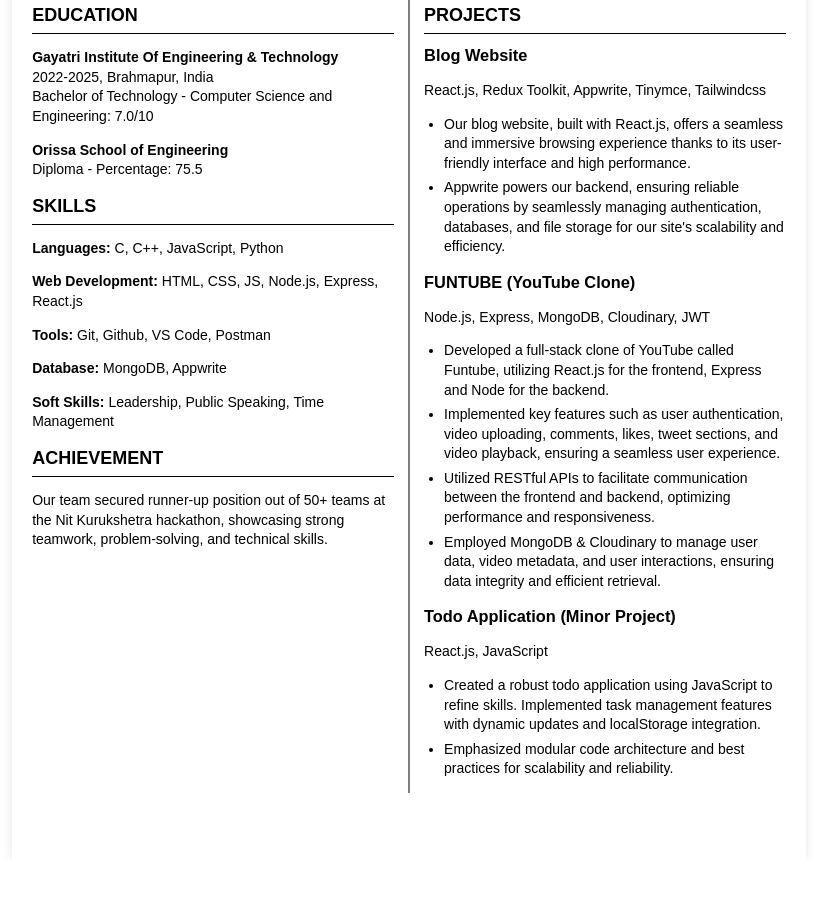
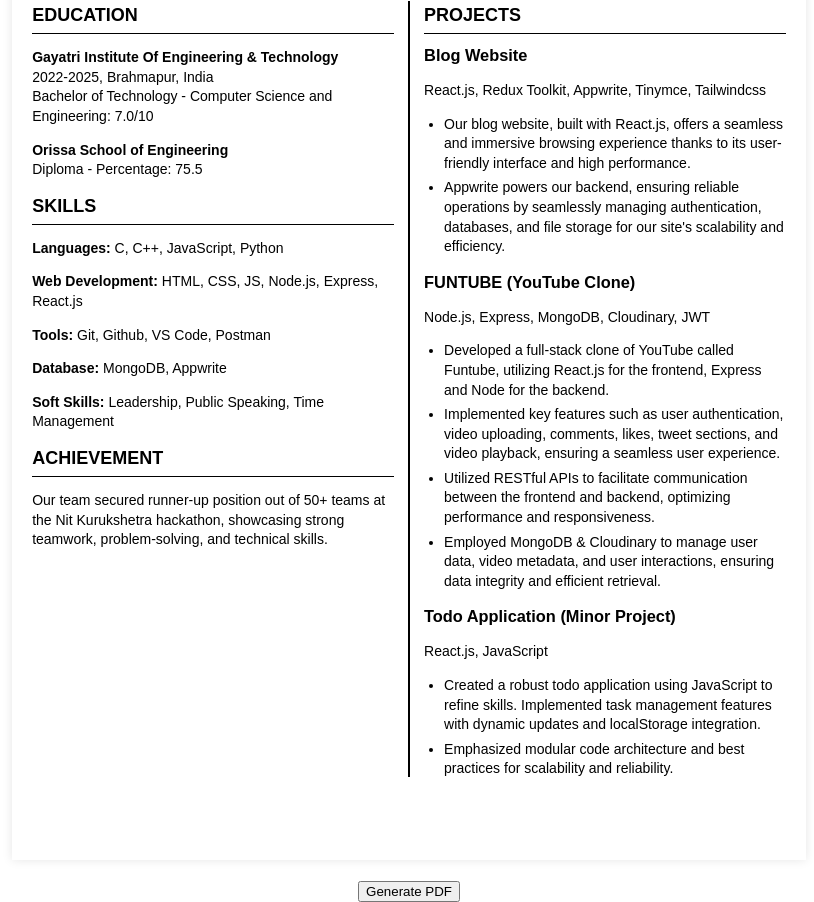
Before and after one commit to Dwiti-Maharana/Html-Practice, a plain HTML site: page Resume.html in a window 1280 px wide. Shown: the part 263-1165 px from the top of the page, without its empty margins (231-1045 px from the left). Before the commit the page ends 1123 px from the top, so only its background shows below. Drawn offline with nearby package versions, Linux system fonts and the light colour scheme.

Commit message:
Add files via upload

```diff
--- a/Resume.html
+++ b/Resume.html
@@ -5,6 +5,8 @@
     <meta name="viewport" content="width=device-width, initial-scale=1.0">
     <title>Editable Resume</title>
     <link rel="stylesheet" href="https://cdnjs.cloudflare.com/ajax/libs/font-awesome/6.0.0-beta3/css/all.min.css">
+    <script src="https://cdnjs.cloudflare.com/ajax/libs/jspdf/2.4.0/jspdf.umd.min.js"></script>
+    <script src="https://cdnjs.cloudflare.com/ajax/libs/html2canvas/1.4.1/html2canvas.min.js"></script>
     <style>
         body {
             font-family: Arial, sans-serif;
@@ -31,7 +33,7 @@
             display: flex;
             justify-content: space-between;
             align-items: flex-start;
-            border-bottom: 15px solid #2b0707;
+            border-bottom: 15px solid #6e6a6a;
             padding-bottom: 10px;
             margin-bottom: 10px;
         }
@@ -81,11 +83,11 @@
         }
         .vertical-line {
             position: absolute;
-            top: 0;
-            bottom: 0;
+            top: 1%;
+            bottom: 2%;
             left: 50%;
-            width: 1px;
-            background-color: #000;
+            width: 2px;
+            background-color: black;
             transform: translateX(-50%);
         }
         ul {
@@ -113,7 +115,7 @@
     </style>
 </head>
 <body>
-    <div class="container">
+    <div class="container" id="resume">
         <div class="header">
             <div class="header-left">
                 <h1 contenteditable="true">DWITI KRUSHNA MAHARANA</h1>
@@ -177,5 +179,27 @@
             </div>
         </div>
     </div>
+    <div class="button-container" style="text-align: center; margin-top: 20px;">
+        <button onclick="generatePDF()">Generate PDF</button>
+    </div>
+
+    <script>
+        function generatePDF() {
+            const resume = document.getElementById('resume');
+
+            html2canvas(resume).then((canvas) => {
+                const imgData = canvas.toDataURL('image/png');
+                const { jsPDF } = window.jspdf;
+                const pdf = new jsPDF('p', 'mm', 'a4');
+
+                const imgProps = pdf.getImageProperties(imgData);
+                const pdfWidth = pdf.internal.pageSize.getWidth();
+                const pdfHeight = (imgProps.height * pdfWidth) / imgProps.width;
+
+                pdf.addImage(imgData, 'PNG', 0, 0, pdfWidth, pdfHeight);
+                pdf.save('resume.pdf');
+            });
+        }
+    </script>
 </body>
 </html>
```
